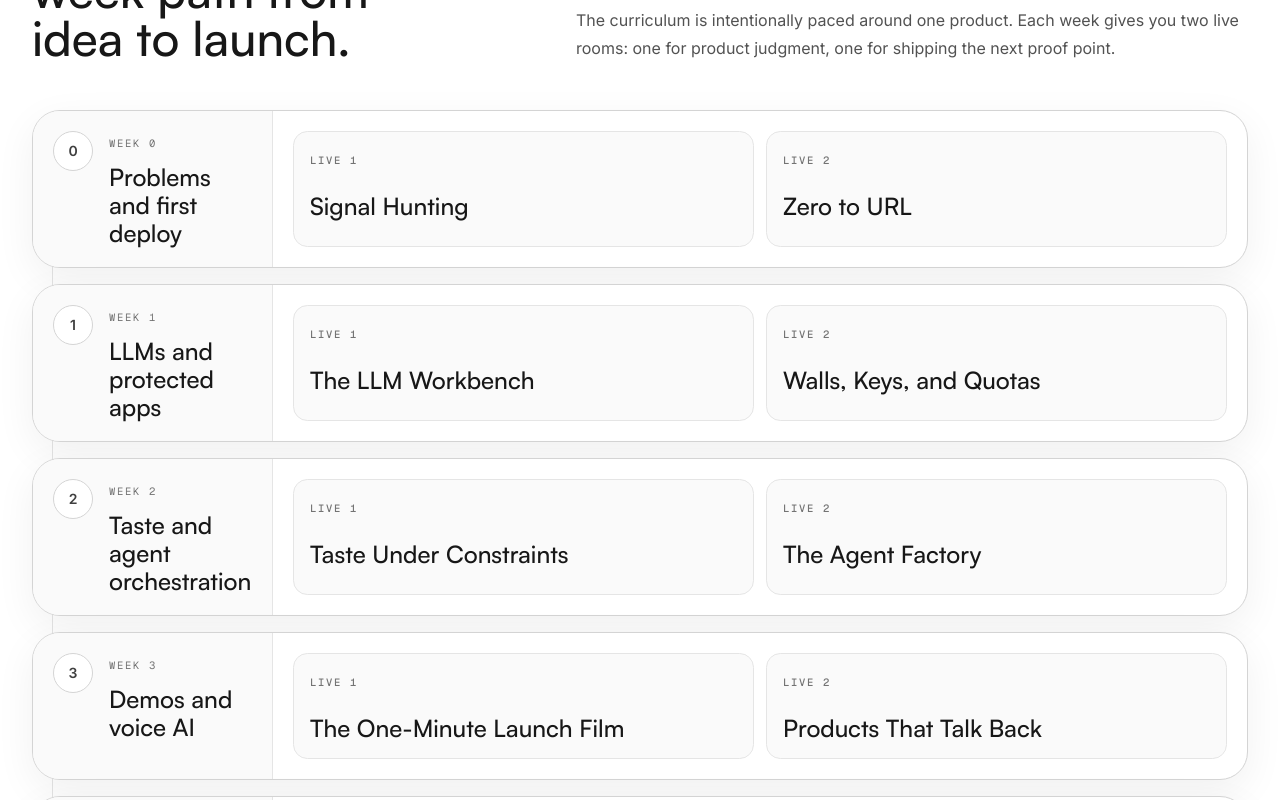
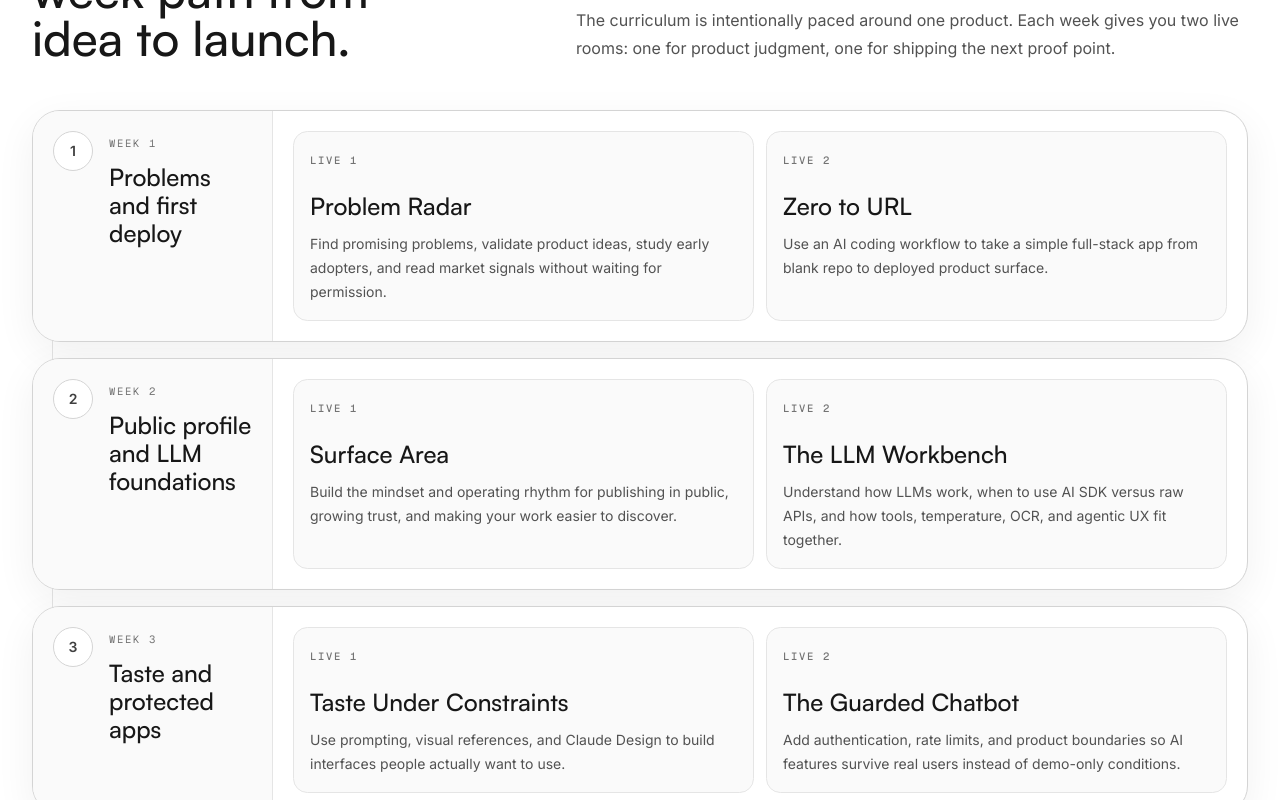
Before and after one commit to crafter-station/academy, a Next.js app: page /syllabus in a window 1280 px wide. Shown: the part 2000-2800 px from the top of the page. Built offline with nearby package versions, Linux system fonts and the light colour scheme.

Commit message:
Update syllabus roadmap sessions

```diff
--- a/src/app/syllabus/page.tsx
+++ b/src/app/syllabus/page.tsx
@@ -10,6 +10,7 @@ export const metadata: Metadata = {
 
 type LiveSession = {
   title: string;
+  description: string;
 };
 
 type SyllabusWeek = {
@@ -21,103 +22,143 @@ type SyllabusWeek = {
 
 const syllabusWeeks: SyllabusWeek[] = [
   {
-    week: 0,
+    week: 1,
     theme: "Problems and first deploy",
     liveOne: {
-      title: "Signal Hunting",
+      title: "Problem Radar",
+      description:
+        "Find promising problems, validate product ideas, study early adopters, and read market signals without waiting for permission.",
     },
     liveTwo: {
       title: "Zero to URL",
-    },
-  },
-  {
-    week: 1,
-    theme: "LLMs and protected apps",
-    liveOne: {
-      title: "The LLM Workbench",
-    },
-    liveTwo: {
-      title: "Walls, Keys, and Quotas",
+      description:
+        "Use an AI coding workflow to take a simple full-stack app from blank repo to deployed product surface.",
     },
   },
   {
     week: 2,
-    theme: "Taste and agent orchestration",
+    theme: "Public profile and LLM foundations",
     liveOne: {
-      title: "Taste Under Constraints",
+      title: "Surface Area",
+      description:
+        "Build the mindset and operating rhythm for publishing in public, growing trust, and making your work easier to discover.",
     },
     liveTwo: {
-      title: "The Agent Factory",
+      title: "The LLM Workbench",
+      description:
+        "Understand how LLMs work, when to use AI SDK versus raw APIs, and how tools, temperature, OCR, and agentic UX fit together.",
     },
   },
   {
     week: 3,
-    theme: "Demos and voice AI",
+    theme: "Taste and protected apps",
     liveOne: {
-      title: "The One-Minute Launch Film",
+      title: "Taste Under Constraints",
+      description:
+        "Use prompting, visual references, and Claude Design to build interfaces people actually want to use.",
     },
     liveTwo: {
-      title: "Products That Talk Back",
+      title: "The Guarded Chatbot",
+      description:
+        "Add authentication, rate limits, and product boundaries so AI features survive real users instead of demo-only conditions.",
     },
   },
   {
     week: 4,
-    theme: "Demo Day",
+    theme: "Demos and agent orchestration",
     liveOne: {
-      title: "Demo Day: The Room Reacts",
+      title: "Demo Theater",
+      description:
+        "Shape hooks, screencasts, decks, and narrative flow so a product demo lands fast and makes the value obvious.",
     },
     liveTwo: {
-      title: "From Feedback to Flight Plan",
+      title: "The Agent Assembly Line",
+      description:
+        "Orchestrate async workflows with Trigger.dev, research agents, Firecrawl, Exa, queues, realtime updates, tags, and subscriptions.",
     },
   },
   {
     week: 5,
-    theme: "Pricing and billing",
+    theme: "Demo Day",
     liveOne: {
-      title: "The Price Is the Product",
+      title: "Demo Day: The Room Reacts",
+      description:
+        "Present the product as it exists at week five and collect direct signal on what is clear, confusing, or missing.",
     },
     liveTwo: {
-      title: "Checkout Without Guesswork",
+      title: "From Feedback to Flight Plan",
+      description:
+        "Convert demo feedback into a mentor-reviewed product plan, launch scope, risk list, and next build priorities.",
     },
   },
   {
     week: 6,
-    theme: "Public profile and WhatsApp agents",
+    theme: "Pricing and billing",
     liveOne: {
-      title: "Your Builder Signal",
+      title: "The Price Is the Product",
+      description:
+        "Design pricing models, free trials, credits, subscriptions, one-time payments, and usage limits around the value users feel.",
     },
     liveTwo: {
-      title: "Agents in the Group Chat",
+      title: "Checkout Without Guesswork",
+      description:
+        "Implement billing flows with Stripe or Polar patterns: checkout, webhooks, entitlements, plans, limits, and invoices.",
     },
   },
   {
     week: 7,
-    theme: "Launch and growth experiments",
+    theme: "Growth experiments and WhatsApp agents",
     liveOne: {
-      title: "Launch Like a Campaign",
+      title: "Tiny Bets, Real Traffic",
+      description:
+        "Run practical growth experiments with ads, creative testing, landing-page conversion, analytics, ICP discovery, and competitor strategy.",
     },
     liveTwo: {
-      title: "Tiny Bets, Real Traffic",
+      title: "Agents in the Group Chat",
+      description:
+        "Use WhatsApp automation patterns to create customer-success bots and product workflows where users already communicate.",
     },
   },
   {
     week: 8,
-    theme: "Production polish and mentor review",
+    theme: "Launch channels and multimodal AI",
     liveOne: {
-      title: "The Last 10% That Converts",
+      title: "Launch Like a Campaign",
+      description:
+        "Build a launch checklist across Product Hunt, Hacker News, Reddit, LinkedIn, X, communities, newsletters, timing, and assets.",
     },
     liveTwo: {
-      title: "Mentor War Room",
+      title: "Multimodal Magic",
+      description:
+        "Explore voice, image, and video AI with tools like ElevenLabs, Fal.ai, AI SDK, and other APIs for richer product experiences.",
     },
   },
   {
     week: 9,
+    theme: "Production polish and mentor review",
+    liveOne: {
+      title: "The Last 10% That Converts",
+      description:
+        "Tighten observability, logging, PostHog analytics, error tracking, performance, security basics, and onboarding polish.",
+    },
+    liveTwo: {
+      title: "Mentor War Room",
+      description:
+        "Review UX, technical risks, positioning, pricing, and launch readiness directly with mentors before the final push.",
+    },
+  },
+  {
+    week: 10,
     theme: "Launch Day",
     liveOne: {
       title: "Launch Day: Go Public",
+      description:
+        "Present what you built, your go-to-market strategy, pricing, results, lessons, and the next product step.",
     },
     liveTwo: {
       title: "After the Spike",
+      description:
+        "Turn launch feedback, metrics, and attention into the next iteration instead of letting momentum disappear.",
     },
   },
 ];
@@ -284,7 +325,7 @@ function HeroVisual() {
             </h2>
             <div className="mt-8 grid gap-2">
               {[
-                "Problem signal",
+                "Problem radar",
                 "AI product system",
                 "Demo Day critique",
                 "Pricing and billing",
@@ -461,6 +502,9 @@ function SessionCard({
       <p className="mt-5 font-heading text-2xl font-medium leading-7 tracking-normal text-[#171717]">
         {session.title}
       </p>
+      <p className="mt-3 text-sm leading-6 text-[#525252]">
+        {session.description}
+      </p>
     </div>
   );
 }
```
